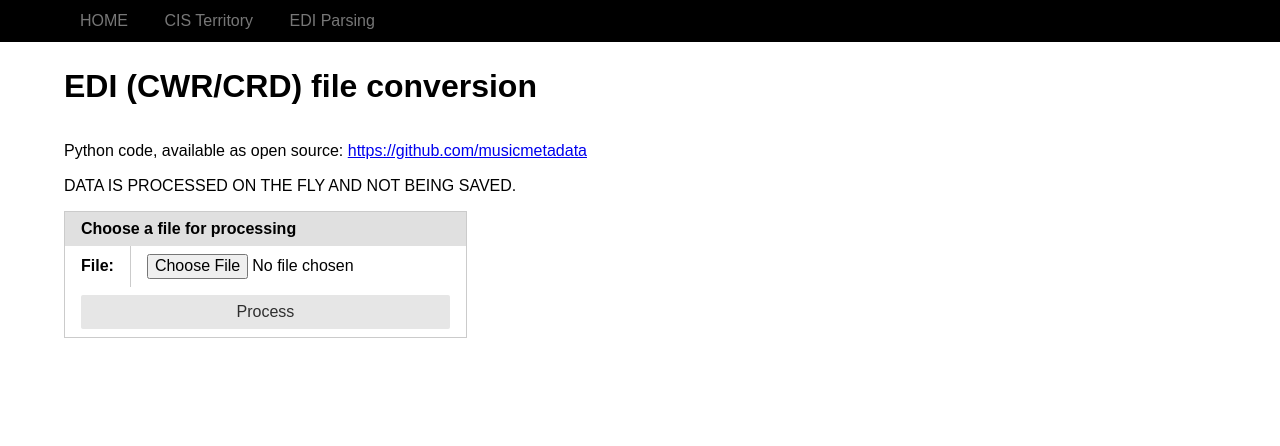
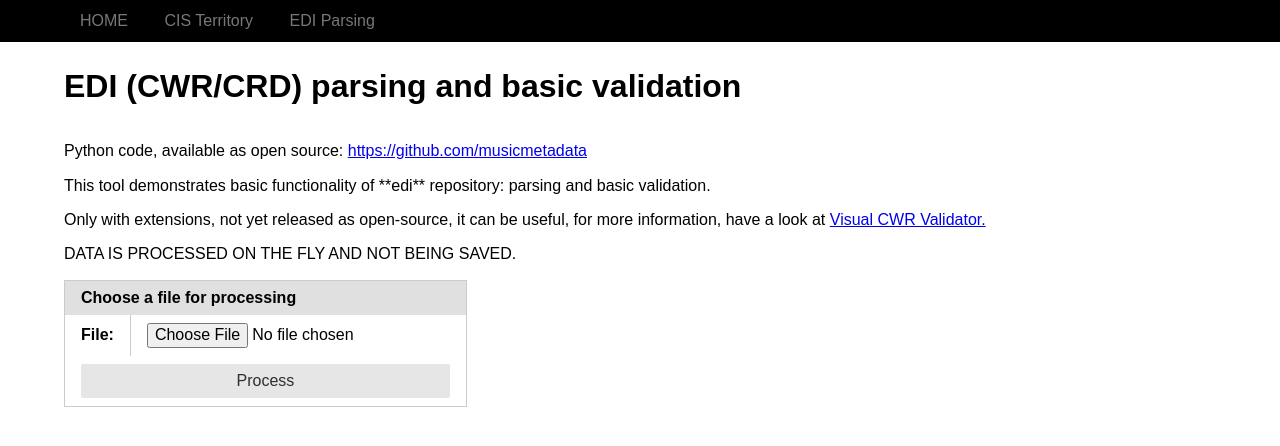
Before and after one commit to musicmetadata/web-wrapper, a Django app: page /edi/ in a window 1280 px wide. Shown: the top 446 px of the page. Run offline with Django 3.2, Linux system fonts and the light colour scheme; some libraries are stand-ins or nearby versions.

Commit message:
template changes - clarifications and links

```diff
--- a/edi/templates/file.html
+++ b/edi/templates/file.html
@@ -10,6 +10,8 @@
     {%  endblock %}
     {%  block content %}
         <p>Python code, available as open source: <a href="https://github.com/musicmetadata" target="_blank">https://github.com/musicmetadata</a></p>
+        <p>This tool demonstrates basic functionality of **edi** repository: parsing and basic validation.</p>
+        <p>Only with extensions, not yet released as open-source, it can be useful, for more information, have a look at <a href="https://matijakolaric.com/free/cwr-x-validator/">Visual CWR Validator.</a></p>
         <p>DATA IS PROCESSED ON THE FLY AND NOT BEING SAVED.</p>
         <form enctype="multipart/form-data" action="." method="post" class="pure-form">
             {% csrf_token %}
--- a/edi/views.py
+++ b/edi/views.py
@@ -18,7 +18,7 @@ class EdiImportView(View):
     def get(self, request):
         form = FileForm()
         return render(request, 'file.html', {
-            'title': 'EDI (CWR/CRD) file conversion',
+            'title': 'EDI (CWR/CRD) parsing and basic validation',
             'form': form})
 
     def post(self, request, *args, **kwargs):
@@ -28,9 +28,10 @@ class EdiImportView(View):
             edi_file = EdiFile(f)
             edi_file.seek(0)
             edi_file.reconfigure(encoding='latin1')
-
+        else:
+            edi_file = None
         return render(request, 'file.html', {
-            'title': 'EDI (CWR/CRD) basic parsing and validation',
+            'title': 'EDI (CWR/CRD) parsing and basic validation',
             'form': form,
             'edi_file': edi_file
         })
--- a/templates/base.html
+++ b/templates/base.html
@@ -27,17 +27,16 @@
     <div class="pure-g">
         <div class="pure-u-1">
             {% block content %}
-                <p>This is the default home page for this site. It's purpose is
+                <p>The purpose of this web site is
                     to provide some web-based experience of several music
                     metadata libraries written in Python.</p>
                 <p>Although the demo is targeting a much wider audience, the
                     libraries are to be used by developers.</p>
                 <p>These libraries will provide open source replacements for
                     the tools available at
-                    <a href="https://matijakolaric.com">matijakolaric.com</a>,
-                    depending on the sponsors.</p>
-                <p>Feel free to become a sponsor and then
-                    inquire about timelines.</p>
+                    <a href="https://matijakolaric.com">matijakolaric.com</a>
+                    Features and deadline are agreed only with sponsors.</p>
+                <p>Feel free to become a sponsor!</p>
                 <h2>Available demos</h2>
                 <ul>
                     <li><a href="{% url 'territory_list' %}">CIS territory
```
